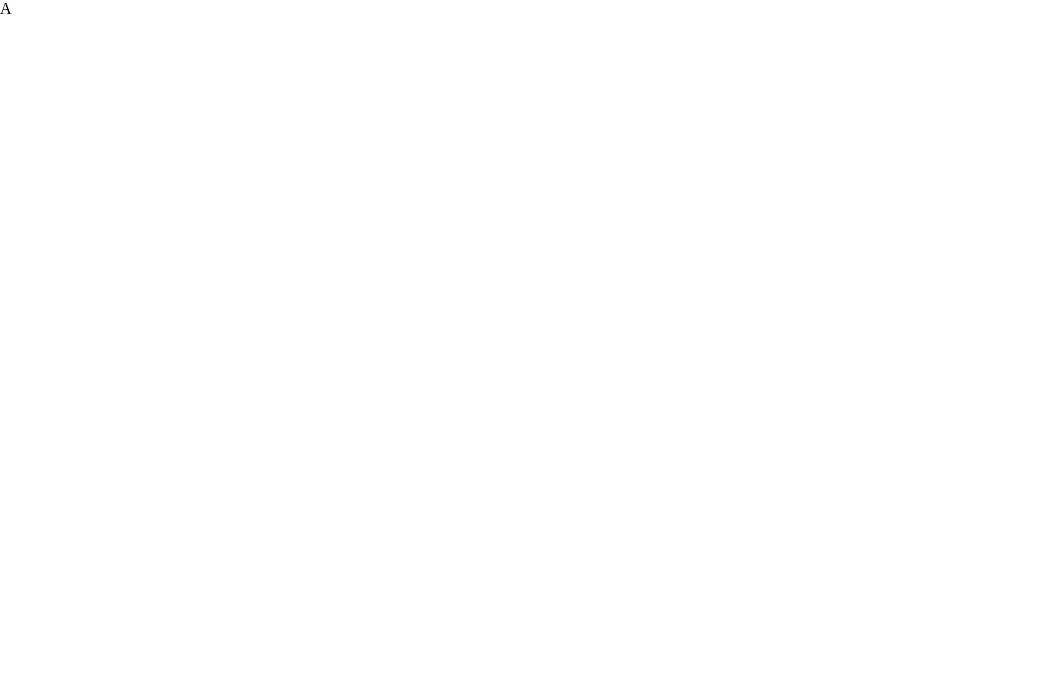
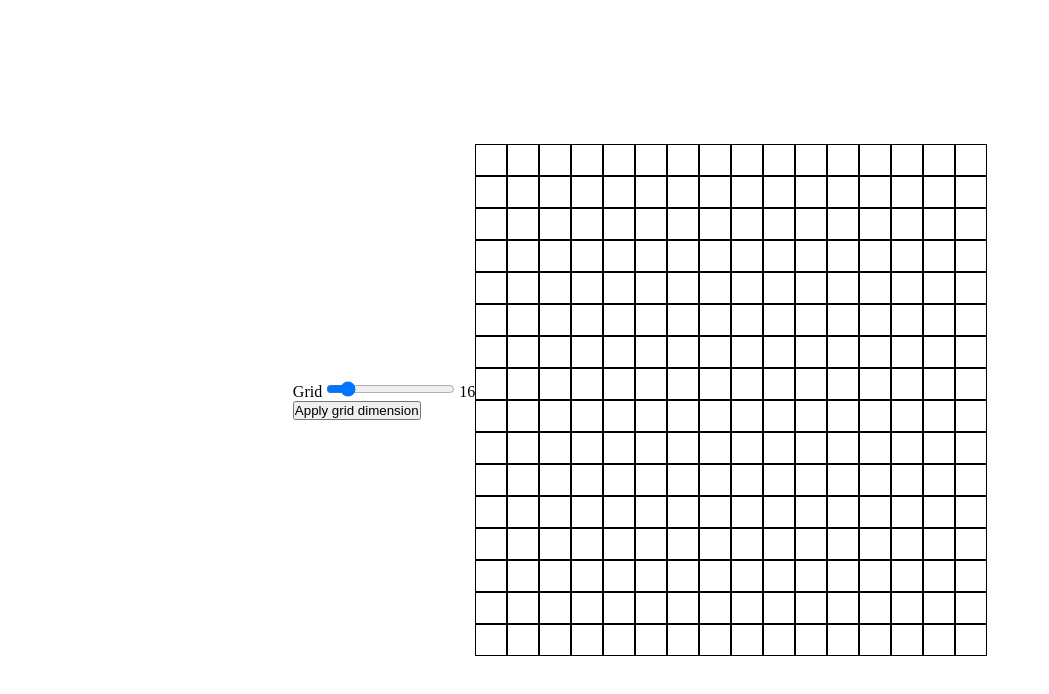
Before and after one commit to xFranMe/pixel-sketch, a plain HTML site: page index.html in a window 1280 px wide. Shown: the whole page, without its empty margins (0-1049 px from the left). Drawn offline with Linux system fonts and the light colour scheme.

Commit message:
Add customizable grid

```diff
--- a/index.html
+++ b/index.html
@@ -7,6 +7,12 @@
         <script defer src="./script.js"></script>
     </head>
     <body>
-        <div class="canvas">A</div>
+        <div class="settings">
+            <label for="grid-dimension">Grid</label>
+            <input type="range" name="grid-dimension" id="grid-dimension" min="1" max="120" value="16" step="1">
+            <span>16</span>
+            <button id="btn-grid-dimension">Apply grid dimension</button>
+        </div>
+        <div class="canvas"></div>
     </body>
 </html>
--- a/script.js
+++ b/script.js
@@ -0,0 +1,35 @@
+const canvas = document.querySelector(".canvas");
+const rangeInputGrid = document.querySelector("#grid-dimension");
+const spanGrid = document.querySelector("span");
+const btnGrid = document.querySelector("#btn-grid-dimension")
+
+rangeInputGrid.addEventListener("input", () => {
+    spanGrid.textContent = rangeInputGrid.value;
+});
+
+btnGrid.addEventListener("click", createGrid);
+
+function createGrid() {
+    canvas.replaceChildren();
+
+    let gridTotalTiles = rangeInputGrid.value * rangeInputGrid.value;
+
+    for(let i = 0; i < gridTotalTiles; i++) {
+        let square = document.createElement("div");
+        square.style.width = `${100 / rangeInputGrid.value}%`;
+        square.classList.add("tile");
+        canvas.appendChild(square);
+    }
+}
+
+createGrid();
+
+
+
+
+
+canvas.addEventListener("mouseover", (event) => {
+    event.target.style.backgroundColor = "black";
+    event.target.style.opacity = `${+event.target.style.opacity + 0.1}`;
+    console.log(event.target.style.opacity);
+});
--- a/style.css
+++ b/style.css
@@ -6,4 +6,25 @@
 
 body {
     min-height: 100vh;
+    display: flex;
+    justify-content: center;
+    align-items: center;
 }
+
+.canvas {
+    flex: 0 1 40%;
+    min-width: 280px;
+    aspect-ratio: 1 / 1;
+    background-color: white;
+    display: flex;
+    flex-wrap: wrap;
+}
+
+.tile {
+    aspect-ratio: 1 / 1;
+    border: 1px solid black;
+}
+
+button {
+    display: block;
+}
```
